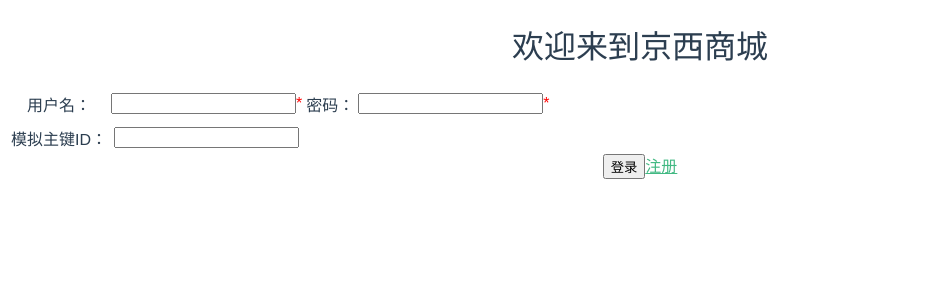
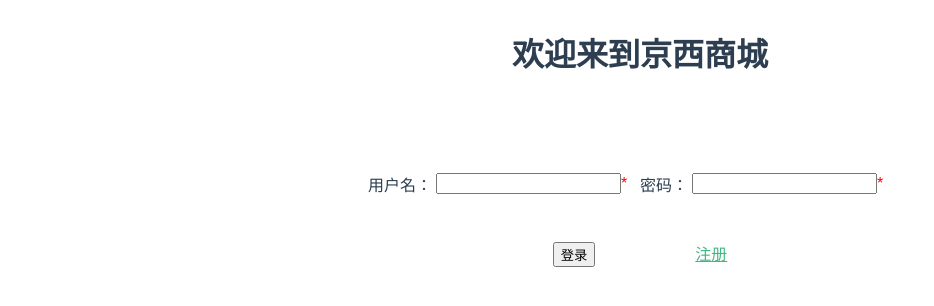
Before and after one commit to yangzeqi1993/jxmall_frontend, a Vue app: page / in a window 1280 px wide. Shown: the top 306 px of the page, without its empty margins (0-934 px from the left). Built offline with nearby package versions, Linux system fonts and the light colour scheme.

Commit message:
迭代01，还差-个人信息-页面

```diff
--- a/src/views/Login.vue
+++ b/src/views/Login.vue
@@ -1,33 +1,30 @@
 <template>
   <div id="Login">
     <h1>{{ msg }}</h1>
-    <table id="loginTable">
+    <br/><br/><br/><br/>
+    <table class="loginTable">
       <tr>
         <td><label>用户名：</label></td>
-        <td>
-            <label><input type="text" id="AcctNo" maxlength="50" @click="_inputUsername"/></label>
+        <td class="loginShow">
+            <label><input type="text" id="AcctNo" v-model="AcctNo" maxlength="50" @click="_inputUsername"/></label>
           <span style="color:red">*</span>
         </td>
         <td><label>密码：</label></td>
-        <td>
+        <td class="loginShow">
             <label><input type="text" id="PassWord" maxlength="50" @click="_inputPassword"/></label>
           <span style="color:red">*</span>
         </td>
       <tr>
       <tr>
         <td></td>
-        <td><span style="color:red">{{usernamePrompt}}</span></td>
+        <td class="promptText"><span>{{usernamePrompt}}</span></td>
         <td></td>
-        <td><span style="color:red">{{passwordPrompt}}</span></td>
-      <tr>
-        <td><label>模拟主键ID：</label></td>
-        <td>
-            <label><input type="text" id="id"/></label>
-        </td>
+        <td class="promptText"><span>{{passwordPrompt}}</span></td>
       </tr>
     </table>
+    <br/><br/>
     <a>
-      <button type="submit" v-on:click="_commit">登录</button>
+      <button type="submit" class="loginButton" v-on:click="_commit">登录</button>
     </a>
     <router-link tag="a" :to="'/register'">注册</router-link>
   </div>
@@ -44,6 +41,7 @@
         data() {
            return {
            msg: '欢迎来到京西商城',
+           AcctNo:"",
            usernamePrompt:"",
            passwordPrompt:""
         };
@@ -54,6 +52,18 @@
     },
 
      methods: {
+       checkUserName(){
+         return this.AcctNo === this.AcctNo.replace(/[^\d\a-zA-Z]/gi,'');
+       },
+
+       _inputUsername: function(){
+         this.usernamePrompt = "";
+       },
+
+       _inputPassword: function(){
+         this.passwordPrompt = "";
+       },
+
 
        // 根据userID得到用户名userName
        getUserName(){
@@ -73,14 +83,6 @@
          });
        },
 
-        _inputUsername: function(){
-           this.usernamePrompt = "";
-        },
-
-        _inputPassword: function(){
-           this.passwordPrompt = "";
-        },
-
         _commit: function() {
 
            let acctNo = document.getElementById("AcctNo").value;
@@ -90,6 +92,8 @@
               console.log("账号不能为空！");
               this.usernamePrompt = "账号不能为空";
               this.passwordPrompt = "";
+           } else if(!this.checkUserName()){
+             this.usernamePrompt = "用户名只能为数字和字母的组合";
            } else if(!passWord) {
               console.log("密码不能为空！");
               this.usernamePrompt = "";
@@ -115,7 +119,6 @@
                  });
            }
         }
-
      }
   };
 </script>
@@ -128,23 +131,24 @@
     -webkit-font-smoothing antialiased
     -moz-osx-font-smoothing grayscale
     text-align center
+    float center
+    position absolute
+    width:1000px
+    left:50%
+    margin-left:-500px
     color #2c3e50
-
-  h1, h2 {
-    font-weight: normal;
-  }
-
-  ul {
-    list-style-type: none;
-    padding: 0;
-  }
-
-  li {
-    display: inline-block;
-    margin: 0 10px;
-  }
-
-  a {
+  .loginTable
+    text-align right
+    margin-left:225px
+  .loginShow
+    width 200px
+    text-align left
+  .loginButton
+    margin-right:100px
+  .promptText
+    font-size 14px
+    text-align left
+    color red
+  a
     color: #42b983;
-  }
 </style>
--- a/src/views/Register.vue
+++ b/src/views/Register.vue
@@ -6,12 +6,12 @@
       <tr>
         <td><label>用户名：</label></td>
         <td class="registerShow">
-          <label><input type="text" id="AcctNo" maxlength="30" v-model="user_name" @input="_inputUsername" @click="_inputUsername"/></label>
+          <label><input type="text" id="acctNo" maxlength="30" v-model="user_name" @input="_inputUsername" @click="_inputUsername"/></label>
           <span style="color:red">*</span>
         </td>
         <td><label>密码：</label></td>
         <td class="registerShow">
-          <label><input type="text" id="PassWord" maxlength="12" v-model="user_password" @input="_inputPassword" @click="_inputPassword"/></label>
+          <label><input type="text" id="passWord" maxlength="12" v-model="user_password" @input="_inputPassword" @click="_inputPassword"/></label>
           <span style="color:red">*</span>
         </td>
       </tr>
@@ -25,7 +25,7 @@
       <tr>
         <td><label>邮箱：</label></td>
         <td class="registerShow">
-          <label><input type="text" id="userMail" maxlength="50" @change="_inputMail"/></label>
+          <label><input type="text" id="userEmail" maxlength="50" v-model="user_email" @click="_inputEmail"/></label>
           <span style="color:red">*</span>
         </td>
         <td><label>联系电话：</label></td>
@@ -36,7 +36,7 @@
       </tr>
        <tr>
           <td>&nbsp</td>
-          <td class="promptText">{{mailPrompt}}</td>
+          <td class="promptText">{{emailPrompt}}</td>
           <td>&nbsp</td>
           <td class="promptText">{{phonePrompt}}</td>
        </tr>
@@ -48,9 +48,9 @@
           </td>
           <td><label>性别：</label></td>
           <td class="registerShow">
-              <select style="width:50px">
-                  <option value="male">男</option>
-                  <option value="female">女</option>
+              <select style="width:50px" id="userSex">
+                  <option value="男">男</option>
+                  <option value="女">女</option>
               </select>
           </td>
       </tr>
@@ -94,11 +94,12 @@
         return {
           user_name:"",
           user_password:"",
+          user_email:"",
 
           usernamePrompt:"",
           passwordPrompt:"",
           phonePrompt:"",
-          mailPrompt:""
+          emailPrompt:""
         }
       },
 
@@ -111,6 +112,12 @@
           checkPassword(){
               return this.user_password === this.user_password.replace(/[^\d\a-zA-Z]/gi,'');
           },
+
+          checkUserEmail(){
+              let regEmail = /^[A-Za-z0-9\u4e00-\u9fa5]+@[a-zA-Z0-9_-]+(\.[a-zA-Z0-9_-]+)+$/;
+              return regEmail.test(this.user_email);
+          },
+
 
           _inputUsername: function(){
             if(!this.checkUserName()) {
@@ -130,62 +137,90 @@
               }
           },
 
+          _inputEmail: function(){
+                  this.emailPrompt = "";
+          },
+
           _inputPhone: function(){
               this.phonePrompt = "";
           },
 
-          _inputMail: function(){
-              this.mailPrompt = "";
+
+          addPassword(){
+              axios.post('/userInfo/addUser/', {
+                  userId: document.getElementById("userId").value,
+                  userName: document.getElementById("acctNo").value,
+                  userPassword: document.getElementById("passWord").value
+              })
+                  .then(function (response) {
+                      console.log(response);
+                      window.location.href = "/";  // 新用户注册成功后在此处返回登录页面
+                  })
+                  .catch(function (error) {
+                      console.log(error);
+                      alert("输入信息格式不正确。");
+                  });
           },
 
-
           _register: function () {
-              let user_acct = document.getElementById("AcctNo").value;
-              let user_password = document.getElementById("PassWord").value;
-              let user_mail = document.getElementById("userMail").value;
+              let user_acct = document.getElementById("acctNo").value;
+              let user_password = document.getElementById("passWord").value;
+              let user_email = document.getElementById("userEmail").value;
               let user_phone = document.getElementById("userPhone").value;
 
               if(!user_acct){
                   this.usernamePrompt = "用户名不能为空";
+              } else if(!this.checkUserName()){
+                  this.usernamePrompt = "用户名只能为数字和字母的组合";
               } else if(!user_password){
                   this.passwordPrompt = "密码不能为空";
               } else if(!this.checkPassword()){
-                  this.passwordPrompt = "用户名只能为数字和字母的组合";
-              } else if(!user_mail){
-                  this.mailPrompt = "邮箱不能为空";
+                  this.passwordPrompt = "密码只能为数字和字母的组合";
+              } else if(!user_email){
+                  this.emailPrompt = "邮箱不能为空";
+              } else if(!this.checkUserEmail()){
+                  this.emailPrompt = "请输入正确的邮箱";
               } else if(!user_phone){
                   this.phonePrompt = "手机号不能为空";
               } else if(user_phone.length !== 11){
                   this.phonePrompt = "请输入正确的手机号";
               } else{
+                  this.checkUserEmail();
                   axios.post('/user/addUser/', {
                       userId: document.getElementById("userId").value,
                       userName: user_acct,
                       userPhone: user_phone,
                       userRealName: document.getElementById("actName").value,
-                      userMallName: document.getElementById("address").value,
+                      userMallName: user_email,
                       userSex: document.getElementById("userSex").value,
-                      userMail: user_mail,
+                      userEmail: user_email,
                       userAddress: document.getElementById("userAddress").value
                   })
-                  .then(function (response) {
+                  .then(response => {
+                      switch(response.data) {
+                          case "userName false":
+                              this.usernamePrompt = "用户名不能重复";
+                              break;
+                          case "userPhone false":
+                              this.phonePrompt = "手机号不能重复";
+                              break;
+                          case "userMallName false":
+                              this.emailPrompt= "邮箱不能重复";
+                              break;
+                          case "Success":
+                              alert("新用户可以注册！");
+                              this.addPassword();
+                              break;
+                          default:
+                              alert("请求异常");
+                      }
                       console.log(response);
                   })
                   .catch(function (error) {
                       console.log(error);
+                      alert("输入信息格式不正确。");
                   });
 
-                  axios.post('/user/addUser/', {
-                      userId: document.getElementById("userId").value,
-                      userName: document.getElementById("ActName").value,
-                      userPassword: user_password
-                  })
-                  .then(function (response) {
-                      console.log(response);
-                  })
-                  .catch(function (error) {
-                      console.log(error);
-                  });
               }
           }
       }
@@ -198,13 +233,18 @@
 <style lang="stylus" scoped>
   #Register
      float center
+     position absolute
+     width:1000px
+     left:50%
+     margin-left:-500px
   .registerTable
-     height 20px
      text-align right
+     margin-left:250px
   .registerShow
      width 200px
      text-align left
   .promptText
+     font-size 14px
      text-align left
      color red
 </style>
--- a/src/views/address/editAddress.vue
+++ b/src/views/address/editAddress.vue
@@ -6,7 +6,7 @@
             <td><label>姓名：</label></td>
             <td>
                 <label>
-                    <input type="text" onkeyup="value=value.replace(/[^\u4E00-\u9FA5\a-zA-Z]/gi,'')" v-model="item.receiverName" @click="_inputName"/>
+                    <input type="text" id="name" v-model="item.receiverName" @input="_inputName" @click="_inputName"/>
                 </label>
                 <span style="color:red">*</span>
                 <span class="promptText">{{namePrompt}}</span>
@@ -16,7 +16,7 @@
             <td><label>联系电话：</label></td>
             <td>
                 <!--使用onkeyup方法和type=tel，使文本框只能输入数字-->
-                <label><input type="tel" onkeyup="value=value.replace(/[^\d]/g,'')"  v-model="item.receiverPhone" @click="_inputPhone"/></label>
+                <label><input type="tel" id="phone"  v-model="item.receiverPhone" @input="_inputPhone" @click="_inputPhone"/></label>
                 <span style="color:red">*</span>
                 <span class="promptText">{{phonePrompt}}</span>
             </td>
@@ -72,28 +72,38 @@
         methods: {
             getData() {
                 let r = this.$route.query.id;
-                axios.get('/receiver/list/userId='+this.getUserId).then(response => {
+                axios.get('/receiver/list/userId=' + this.getUserId).then(response => {
                     let itemList = response.data;
-                    if(itemList && itemList.length > 0){
+                    if (itemList && itemList.length > 0) {
                         this.item = itemList[r]
-                    }else {
+                    } else {
                         console.log("not found data");
                     }
                 })
-                .catch(function (error) {
-                    console.log(error);
-                });
+                    .catch(function (error) {
+                        console.log(error);
+                    });
             },
 
-            _inputName: function(){
-                this.namePrompt = "";
+            checkName() {
+                return this.item.receiverName === this.item.receiverName.replace(/[^\u4E00-\u9FA5\a-zA-Z]/gi, '');
             },
 
-            _inputPhone: function(){
+            _inputName: function () {
+                if (!this.checkName()) {
+                    this.namePrompt = "用户名只能为数字和字母的组合";
+                    this.item.receiverName = this.item.receiverName.replace(/[^\u4E00-\u9FA5\a-zA-Z]/gi, '');
+                } else {
+                    this.namePrompt = "";
+                }
+            },
+
+            _inputPhone: function () {
+                this.item.receiverPhone = this.item.receiverPhone.replace(/[^\d]/g, '');
                 this.phonePrompt = "";
             },
 
-            _inputAddress: function(){
+            _inputAddress: function () {
                 this.addressPrompt = "";
             },
 
@@ -102,14 +112,16 @@
             },
 
             _save: function () {
-                if(!this.item.receiverName){
+                if (!this.item.receiverName) {
                     this.namePrompt = "姓名不能为空";
-                }else if(this.item.receiverPhone.length !== 11){
+                } else if (!this.checkName()) {
+                    this.namePrompt = "用户名只能为数字和字母的组合";
+                } else if (this.item.receiverPhone.length !== 11) {
                     this.phonePrompt = "请输入正确的手机号";
-                }else if(!this.item.receiverAddressInfo){
+                } else if (!this.item.receiverAddressInfo) {
                     this.addressPrompt = "收货地址不能为空";
-                }else{
-                    axios.put('/receiver/updReceiver/', {
+                } else {
+                    axios.put('/receiver/updReceiver', {
                         receiverId: this.item.receiverId,
                         userId: this.item.userId,
                         receiverName: this.item.receiverName,
@@ -122,10 +134,10 @@
                     })
                     .catch(function (error) {
                         console.log(error);
+                        alert("输入信息格式不正确。");
                     });
                 }
             }
-
         }
     }
 </script>
--- a/src/views/address/newAdd.vue
+++ b/src/views/address/newAdd.vue
@@ -115,6 +115,7 @@
                     })
                     .catch(function (error) {
                         console.log(error);
+                        alert("输入信息格式不正确。");
                     });
                 }
             }
```
Also changed, not shown: 2 other files (tests, documents, lock files or other folders). Lines whose indentation alone changed are shown as unchanged.
